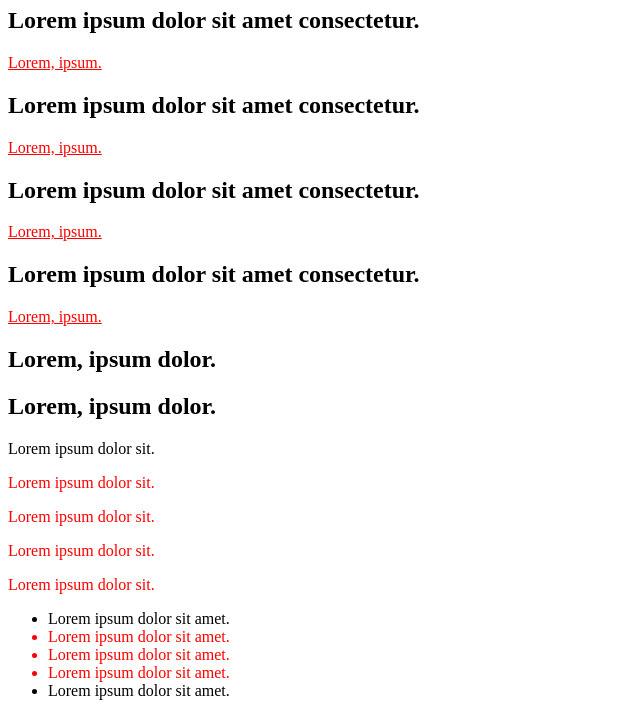
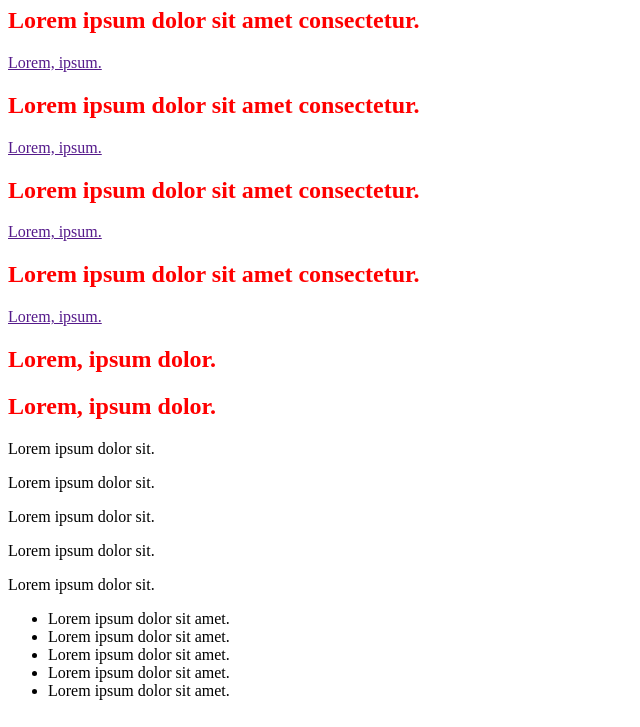
Before and after one commit to egorsv1985/code_mu, a plain HTML site: page index.html in a window 1280 px wide. Shown: the part 73-800 px from the top of the page, without its empty margins (0-640 px from the left). Drawn offline with nearby package versions, Linux system fonts and the light colour scheme.

Commit message:
lesson 13

```diff
--- a/index.html
+++ b/index.html
@@ -9,11 +9,11 @@
   </head>
   <body>
     <h1>Учим jquery</h1>
-    <h2>Lorem ipsum dolor sit amet consectetur.</h2>
+    <h2 class="zzz">Lorem ipsum dolor sit amet consectetur.</h2>
     <a href="">Lorem, ipsum.</a>
-    <h2>Lorem ipsum dolor sit amet consectetur.</h2>
+    <h2 class="zzz">Lorem ipsum dolor sit amet consectetur.</h2>
     <a href="">Lorem, ipsum.</a>
-    <h2>Lorem ipsum dolor sit amet consectetur.</h2>
+    <h2 class="zzz">Lorem ipsum dolor sit amet consectetur.</h2>
     <a href="">Lorem, ipsum.</a>
     <h2>Lorem ipsum dolor sit amet consectetur.</h2>
     <a href="">Lorem, ipsum.</a>
--- a/script.js
+++ b/script.js
@@ -1,3 +1,3 @@
-$("h2~a").css("color", "red");
-$("p+p").css("color", "red");
-$("li.www+li").css("color", "red");
+$(":header").css("color", "red");
+$(":header.zzz").css("color", "red");
+$(":header +:header").css("color", "red");
```
